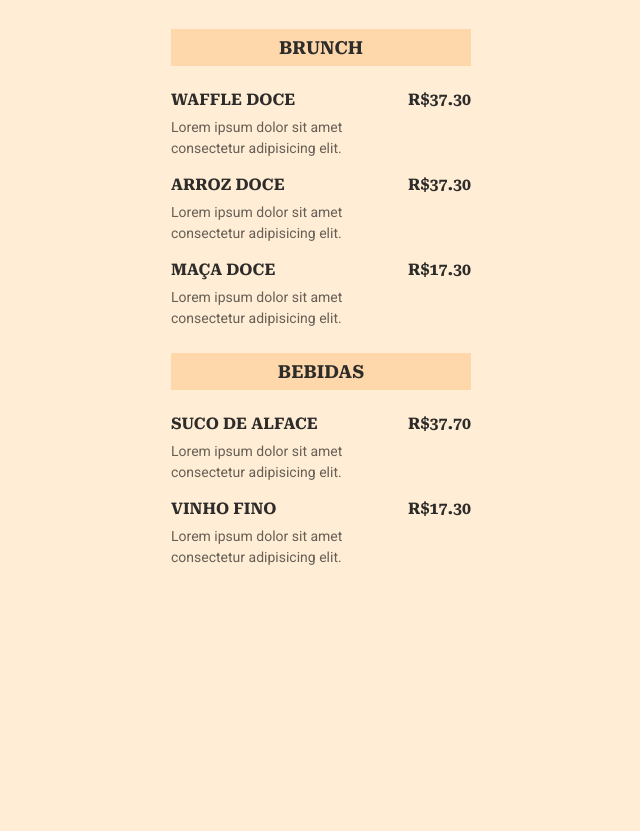
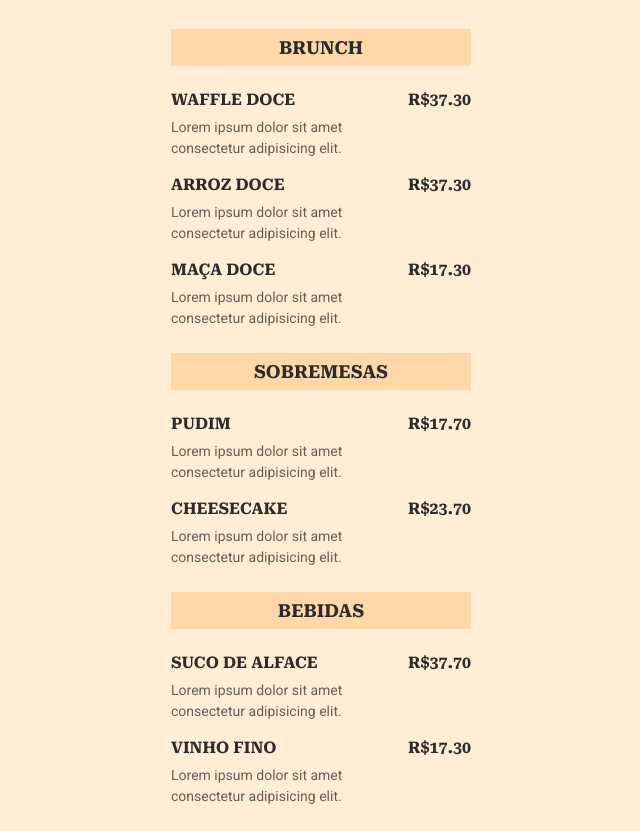
Before and after one commit to VNatario/explorer3.0, a plain HTML site: page index.html in a window 1280 px wide. Shown: the part 88-919 px from the top of the page, without its empty margins (319-959 px from the left). Before the commit the page ends 800 px from the top, so only its background shows below. Drawn offline with Linux system fonts and the light colour scheme.

Commit message:
feat: add section

```diff
--- a/index.html
+++ b/index.html
@@ -60,6 +60,30 @@
 
     <section>
       <ul>
+        <h2>Sobremesas</h2>
+        <li>
+          <div class="details">
+            <h3>Pudim</h3>
+            <p class="description">
+              Lorem ipsum dolor sit amet consectetur adipisicing elit.
+            </p>
+          </div>
+          <strong class="price"> R$17.70 </strong>
+        </li>
+        <li>
+          <div class="details">
+            <h3>cheesecake</h3>
+            <p class="description">
+              Lorem ipsum dolor sit amet consectetur adipisicing elit.
+            </p>
+          </div>
+          <strong class="price"> R$23.70 </strong>
+        </li>
+      </ul>
+    </section>
+
+    <section>
+      <ul>
         <h2>Bebidas</h2>
         <li>
           <div class="details">
```
